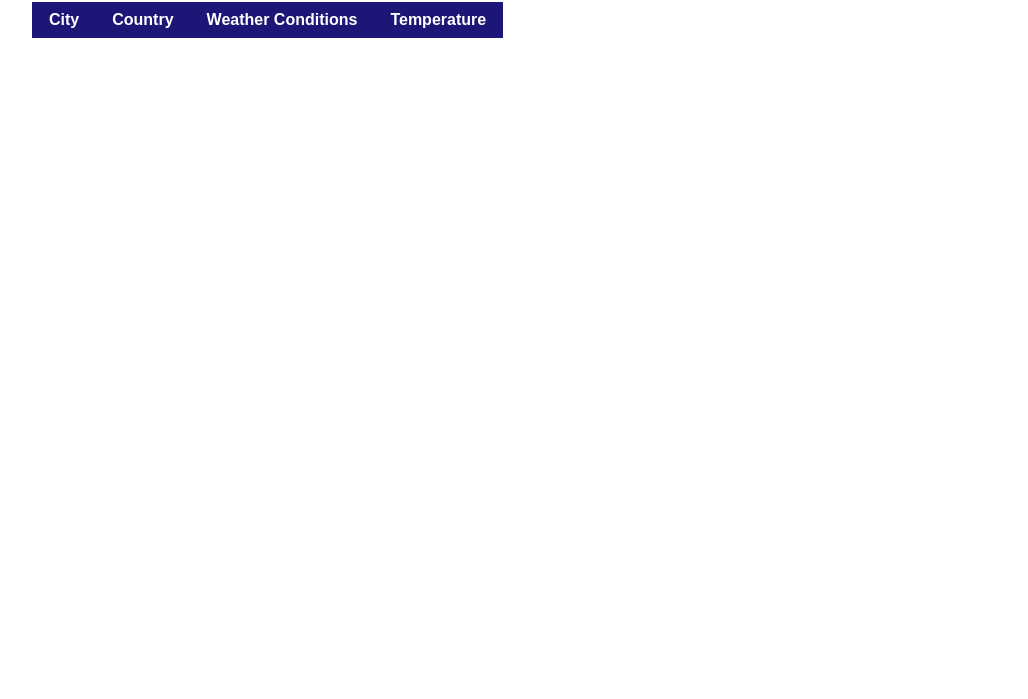
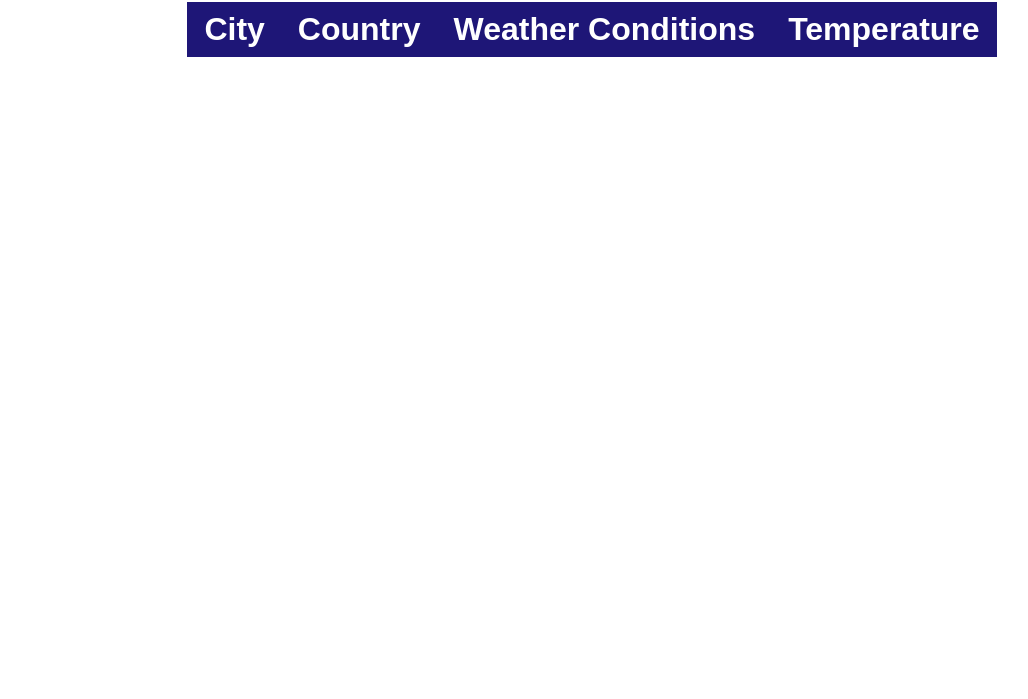
Before and after one commit to blitzmartin/open-weather, a plain HTML site: page index.html in a window 1280 px wide. Shown: the part 101-800 px from the top of the page, without its empty margins (48-1076 px from the left). Drawn offline with Linux system fonts and the light colour scheme; no server answers.

Commit message:
centered table

```diff
--- a/styles.css
+++ b/styles.css
@@ -17,6 +17,7 @@
 body {
     margin: 2rem 5rem;
     text-align: center;
+
     font-family: var(--font-primary);
 }
 
@@ -24,6 +25,13 @@ h1 {
     color:var(--col-accent);
     font-size: 3rem;
     margin-bottom: 1rem;
+}
+
+table {
+    margin-left: auto;
+    margin-right: auto;
+    font-size: 2rem;
+    padding: 2rem;
 }
 
 table, th, td {
```
